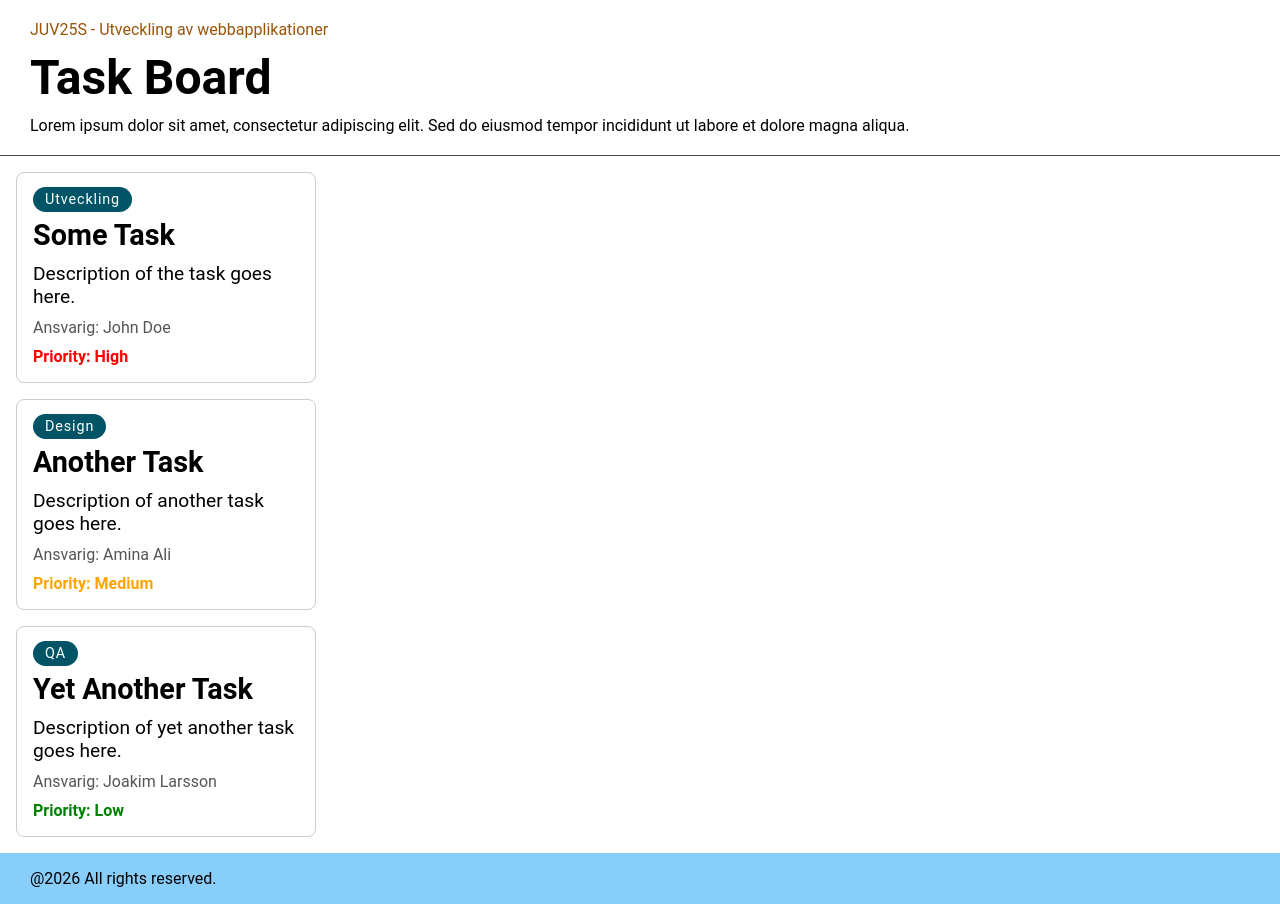
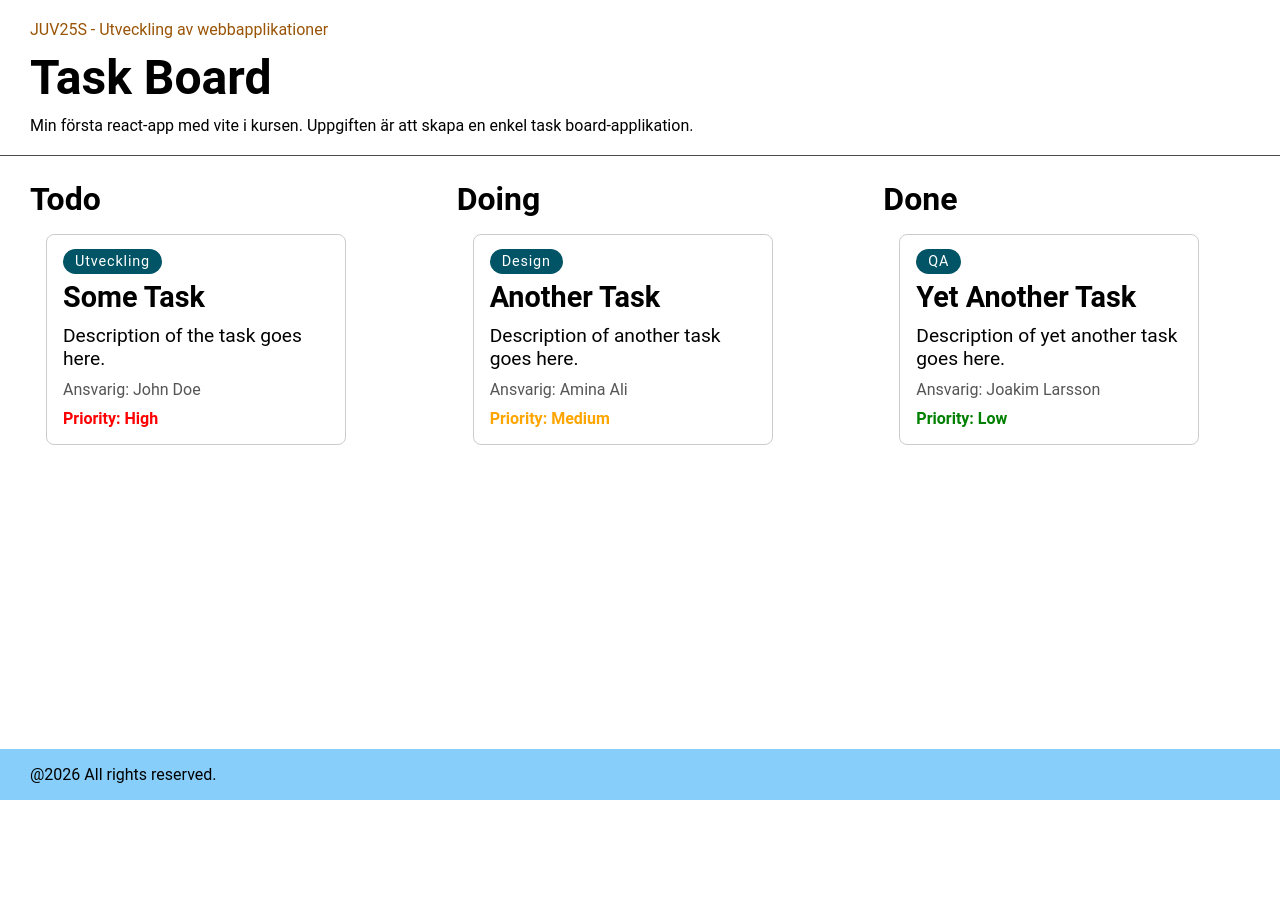
Before and after one commit to AnwarAsry/task-board, a React (Vite) app: page / in a window 1280 px wide. After the commit the page ends 800 px from the top, so only its background shows below. Built offline with nearby package versions, Linux system fonts and the light colour scheme.

Commit message:
del 1 done

```diff
--- a/src/App.css
+++ b/src/App.css
@@ -0,0 +1,4 @@
+main {
+    display: grid;
+    grid-template-columns: repeat(auto-fit, minmax(300px, 1fr));
+}
--- a/src/App.tsx
+++ b/src/App.tsx
@@ -1,4 +1,5 @@
 import './App.css'
+import { Column } from './components/Column';
 import { Footer } from './components/Footer';
 import { Header } from './components/Header'
 import { TaskCard } from './components/TaskCard';
@@ -7,11 +8,15 @@ function App() {
 	return <>
 		<Header />
 		<main>
-			<section>
+			<Column title="Todo">
 				<TaskCard id={1} title="Some Task" description="Description of the task goes here." category="Utveckling" assignee="John Doe" priority="High" />
+			</Column>
+			<Column title="Doing">
 				<TaskCard id={2} title="Another Task" description="Description of another task goes here." category="Design" assignee="Amina Ali" priority="Medium" />
+			</Column>
+			<Column title="Done">
 				<TaskCard id={3} title="Yet Another Task" description="Description of yet another task goes here." category="QA" assignee="Joakim Larsson" priority="Low" />
-			</section>
+			</Column>
 		</main>
 		<Footer />
 	</>;
--- /dev/null
+++ b/src/components/Column.tsx
@@ -0,0 +1,15 @@
+import styles from '../css/section.module.css'
+
+interface IColumnProps {
+    title: string;
+    children?: React.ReactNode;
+}
+
+export const Column = ({ title, children }: IColumnProps) => {
+    return (
+        <section className={styles.section}>
+            <h2>{title}</h2>
+            {children}
+        </section>
+    );
+}
--- a/src/components/Header.tsx
+++ b/src/components/Header.tsx
@@ -5,7 +5,7 @@ export const Header = () => {
         <header className={styles.header}>
             <h3>JUV25S - Utveckling av webbapplikationer</h3>
             <h1>Task Board</h1>
-            <p>Lorem ipsum dolor sit amet, consectetur adipiscing elit. Sed do eiusmod tempor incididunt ut labore et dolore magna aliqua.</p>
+            <p>Min första react-app med vite i kursen. Uppgiften är att skapa en enkel task board-applikation.</p>
         </header>
     );
 }
--- /dev/null
+++ b/src/css/section.module.css
@@ -0,0 +1,9 @@
+.section {
+    margin: 24px 0;
+    padding: 0 30px;
+}
+
+.section h2 {
+    margin-bottom: 1rem;
+    font-size: 2rem;
+}
```
